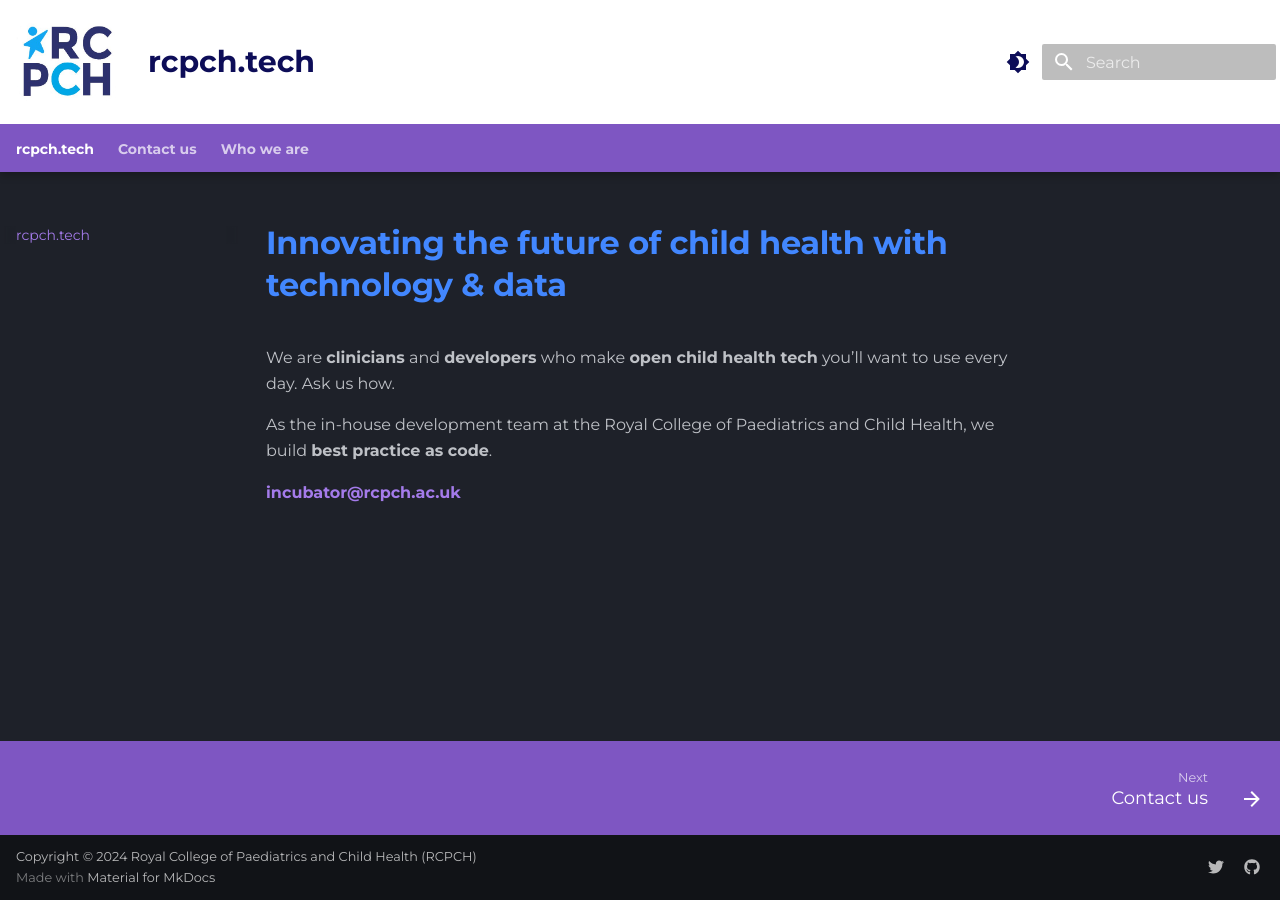
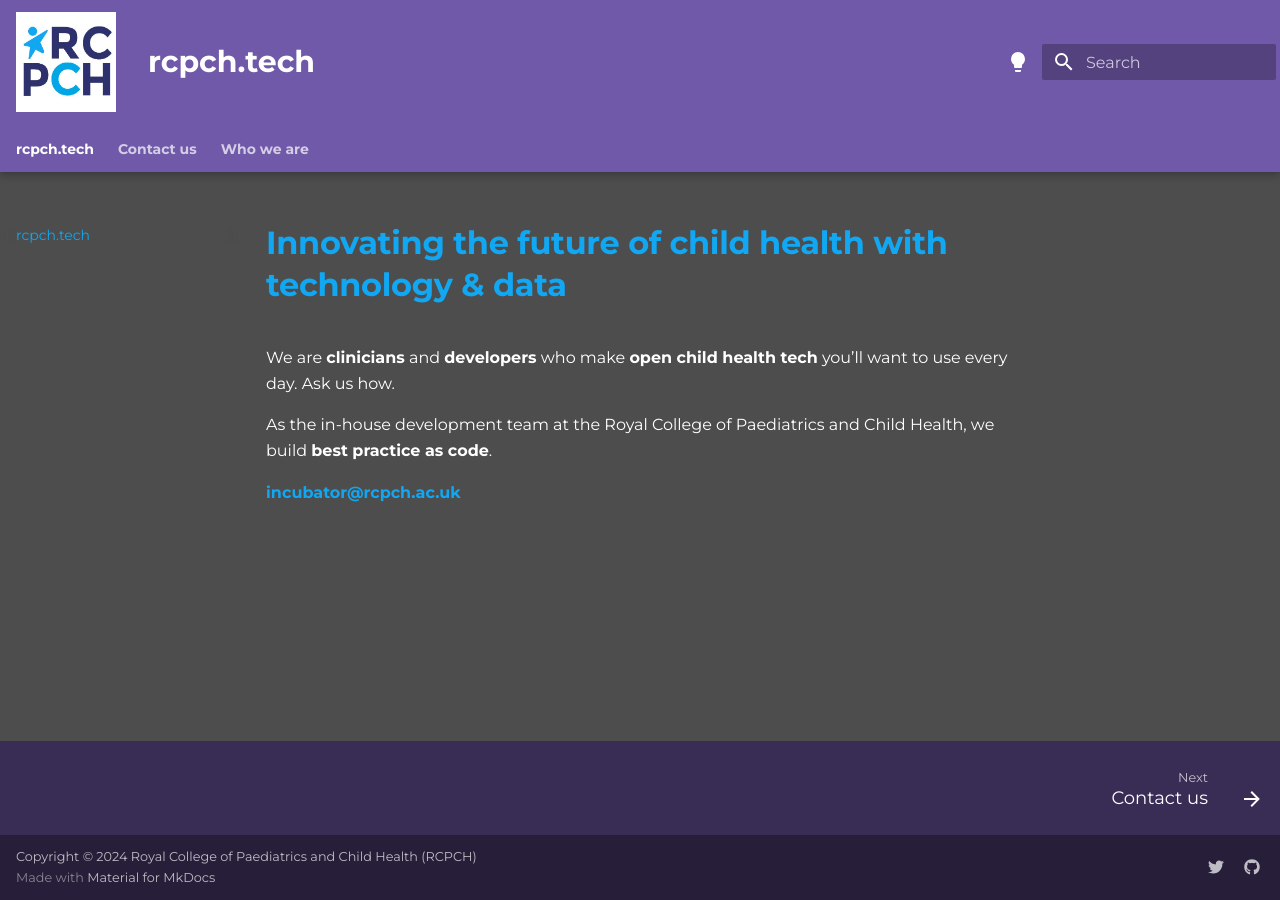
Before and after one commit to reecehill/rcpch.tech, an MkDocs documentation site: the page built from docs/index.md, in a window 1280 px wide. Built offline with MkDocs 1.6.1 and Material for MkDocs 9.7.7, drawn with Linux system fonts in a browser that asks for light colours.

Commit message:
a bit more iteration on a purple switchable light/dark theme

```diff
--- a/docs/_assets/_stylesheets/extra.css
+++ b/docs/_assets/_stylesheets/extra.css
@@ -1,9 +1,69 @@
 /* these are colours and fonts consistent with RCPCH branding guidelines - see github for info */
 
 :root {
-  --md-primary-fg-color: #3366cc;
-  --md-accent-fg-color: #11a7f2;
-  --rcpch-pink-color: #f18cc9;
+  /* RCPCH now has an expanded colour palette to meet the growing needs of all communications. */
+  /* Colour is a useful tool to communicate structure, meaning and to add interest but it is */
+  /* important that it is used judiciously. It can be used to contrast or co-ordinate. */
+
+  /* As a general rule: */
+  /* * The RCPCH Main Brand colours should predominate. */
+  /* * SGA colours should predominate for allocated Strategic Growth Area activities */
+  /* * Any single secondary colour from the bright colour palette can be used to add emphasis. */
+  /* * To create balance these bright colours should be juxtaposed with one or more of the cool greys */
+
+  /* Please contact the Digital and Creative Media team for advice before using colour in each instance. */
+
+  /* Main Brand */
+  --rcpch-bright-blue: #11a7f2;
+  --rcpch-dark-blue: #0d0d58;
+
+  /* Strategic Growth Area Colours */
+  --rcpch-purple: #7159aa;
+  --rcpch-magenta: #E00087;
+  --rcpch-strong-green: #66cc33;
+
+  /* In the branding guidance document, Secondary colours are shown 'linked' to RCPCH Strong Blue */
+  --rcpch-strong-blue: #3366cc;
+  /* Secondary Colours */
+  --rcpch-red: #e60700;
+  --rcpch-orange: #ff8000;
+  --rcpch-yellow: #fdc300;
+  --rcpch-gold: #c2a712;
+  --rcpch-vivid-green: #c8d400;
+  --rcpch-aqua-green: #00bdaa;
+
+  /* Greys */
+  --rcpch-white: #ffffff;
+  --rcpch-light-grey: #d9d9d9;
+  --rcpch-mid-grey: #b3b3b3;
+  --rcpch-dark-grey: #808080;
+  --rcpch-charcoal: #4d4d4d;
+  --rcpch-black: #000000;
+
+  /* Programmatic Tints */
+  --rcpch-purple-dark: color-mix(in srgb, var(--rcpch-purple) 50%, black);
+}
+
+[data-md-color-scheme="rcpch-light"] {
+  --md-primary-fg-color: var(--rcpch-purple);
+  --md-accent-fg-color: var(--rcpch-strong-blue);
+  /* --md-primary-bg-color: var(--rcpch-light-grey); */
+  --md-footer-bg-color: var(--rcpch-purple-dark);
+
+}
+
+[data-md-color-scheme="rcpch-dark"] {
+   /* Indicate that the site is rendered with a dark color scheme */
+  color-scheme: dark;
+
+  --md-default-fg-color: var(--rcpch-white);
+  --md-primary-fg-color: var(--rcpch-purple);
+  --md-accent-fg-color: var(--rcpch-bright-blue);
+  --md-default-bg-color: var(--rcpch-charcoal);
+  --md-primary-bg-color: var(--rcpch-white);
+  --md-footer-bg-color: var(--rcpch-purple-dark);
+  --md-typeset-color: var(--md-default-fg-color);
+  --md-typeset-a-color: var(--rcpch-bright-blue);
 }
 
 /* FONTS & TYPESETTING */
@@ -31,15 +91,6 @@
   font-size: 0.75rem;
 }
 
-
-/* HEADER & FOOTER */
-
-/* make the header white with blue text */
-.md-header {
-  background-color: #ffffff;
-  color: #0d0d58;
-}
-
 /* Switch off header hover behaviour */
 .md-search__input:hover{
   background-color: var(--md-accent-fg-color);
@@ -49,15 +100,7 @@
   opacity: inherit;
 }
 
-/* Make the footer a nice RCPCH blue */
-.md-footer {
-  background-color: var(--md-primary-fg-color);
-}
-
-
-
 /* NAVIGATION */
-
 /* enlarges the font used for titles and navbar */
 .md-header__title {
   font-size: 1.5rem;
@@ -79,27 +122,12 @@
   max-width: 70rem;
 }
 
-
-
-
-/* MOBILE */
-
-/* mobile  - make the header white with blue text */
-.md-nav--primary .md-nav__title[for="__drawer"] {
-  background-color: #ffffff;
-  color: #0d0d58;
-}
-
 /* mobile - enlarges the logo image */
 .md-nav__title .md-nav__button.md-logo img {
   width: 100px;
 }
 
-
-
-
 /* IMAGES */
-
 .md-content img {
   border-radius: 0.2em;
   box-shadow: 0 0 0.2em 0 #777;
@@ -122,35 +150,3 @@ button {
 .md-typeset .md-button {
   margin: 0.2em;
 }
-
-
-/* HERO SECTION OF HOME PAGE */
-.mdx-hero__content {
-  background-color: #11a7f2;
-  padding: 3em;
-}
-
-.mdx-hero__content.md-typeset>h1,
-.mdx-hero__content.md-typeset>h2,
-.mdx-hero__content.md-typeset>p {
-  color: #ffffff;
-}
-
-.mdx-hero__content a.md-button:hover {
-    background-color: var(--rcpch-pink-color);
-    border-color: var(--rcpch-pink-color);
-}
-
-.latex img {
-  -moz-box-shadow: 0px 0px 0px #ccc;
-  -webkit-box-shadow: 0px 0px 0px #ccc;
-  box-shadow: 0px 0px 0px #ccc;
-  border: none!important;
-}
-
-img {
-  -moz-box-shadow: 0px 0px 0px #ccc;
-  -webkit-box-shadow: 0px 0px 0px #ccc;
-  box-shadow: 0px 0px 0px #ccc;
-  border: none!important;
-}
--- a/mkdocs.yml
+++ b/mkdocs.yml
@@ -34,19 +34,15 @@ theme:
 
   palette:
     # Palette toggle for dark mode
-    - scheme: slate
-      primary: deep purple
-      accent: blue
+    - scheme: rcpch-dark
       toggle:
-        icon: material/brightness-4
+        icon: material/lightbulb
         name: Switch to light mode
 
     # Palette toggle for light mode
-    - scheme: default
-      primary: deep purple
-      accent: blue
+    - scheme: rcpch-light
       toggle:
-        icon: material/brightness-7
+        icon: material/lightbulb-outline
         name: Switch to dark mode
 
 
```
